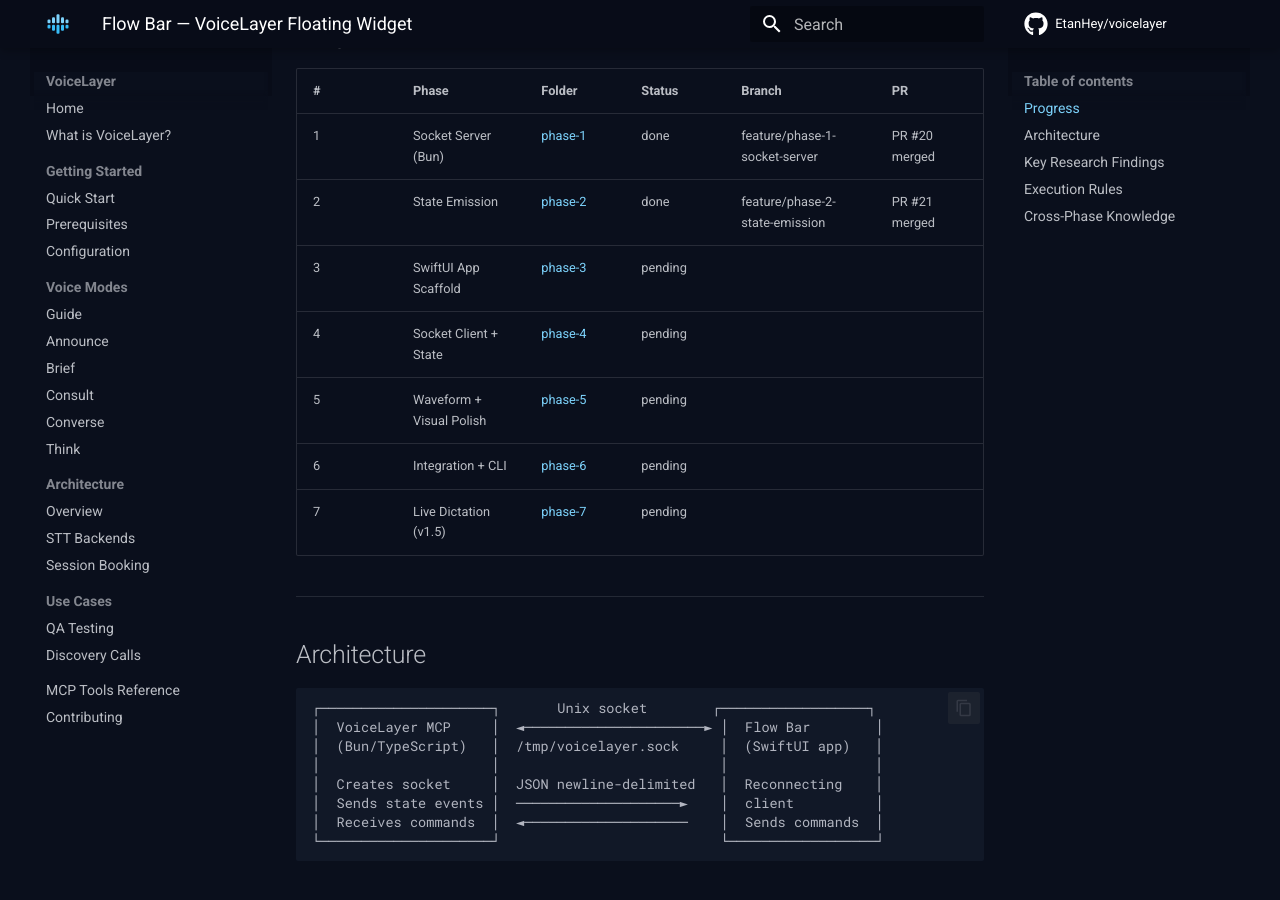
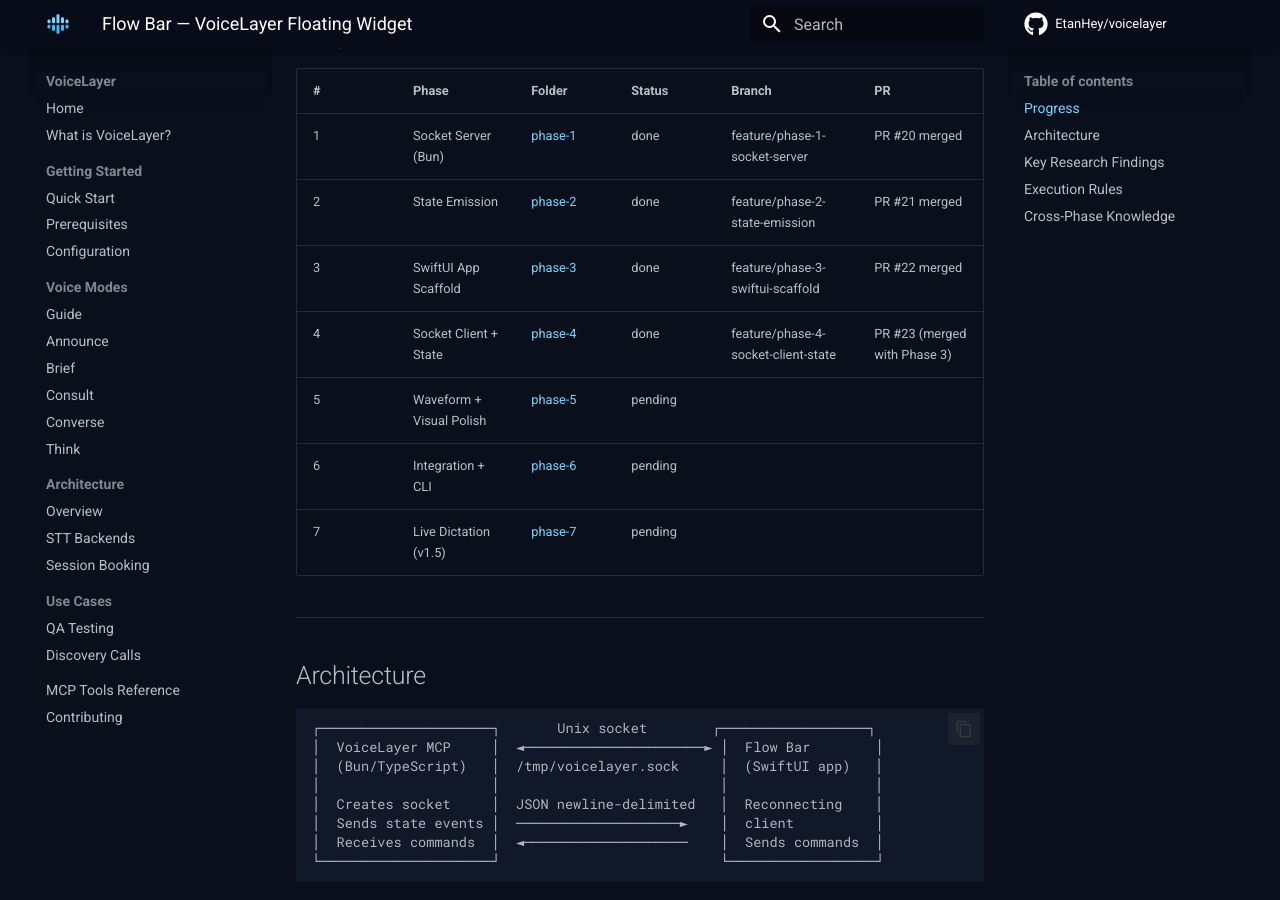
Before and after one commit to EtanHey/voicelayer, an MkDocs documentation site: the page built from docs/plans/flow-bar/README.md, in a window 1280 px wide and 900 px high, scrolled down 347 px. Built offline with MkDocs 1.6.1 and Material for MkDocs 9.7.7, drawn with Linux system fonts in a browser that asks for light colours; comment, search, counter and statistics services are not loaded.

Commit message:
docs: Phase 4 — mark socket client complete (shipped with Phase 3) (#23)
Phase 4 (SocketClient + state flow) was fully implemented in Phase 3
since the app needs the socket client to compile and test. Update plan
progress and add flow-bar/ to CLAUDE.md file structure.

Co-authored-by: Claude Opus 4.6 <noreply@anthropic.com>

```diff
--- a/docs/plans/flow-bar/README.md
+++ b/docs/plans/flow-bar/README.md
@@ -14,8 +14,8 @@
 |---|-------|--------|--------|--------|----|
 | 1 | Socket Server (Bun) | [phase-1](phase-1/) | done | feature/phase-1-socket-server | PR #20 merged |
 | 2 | State Emission | [phase-2](phase-2/) | done | feature/phase-2-state-emission | PR #21 merged |
-| 3 | SwiftUI App Scaffold | [phase-3](phase-3/) | pending | | |
-| 4 | Socket Client + State | [phase-4](phase-4/) | pending | | |
+| 3 | SwiftUI App Scaffold | [phase-3](phase-3/) | done | feature/phase-3-swiftui-scaffold | PR #22 merged |
+| 4 | Socket Client + State | [phase-4](phase-4/) | done | feature/phase-4-socket-client-state | PR #23 (merged with Phase 3) |
 | 5 | Waveform + Visual Polish | [phase-5](phase-5/) | pending | | |
 | 6 | Integration + CLI | [phase-6](phase-6/) | pending | | |
 | 7 | Live Dictation (v1.5) | [phase-7](phase-7/) | pending | | |
```
Also changed, not shown: CLAUDE.md (+11 -0 lines).
